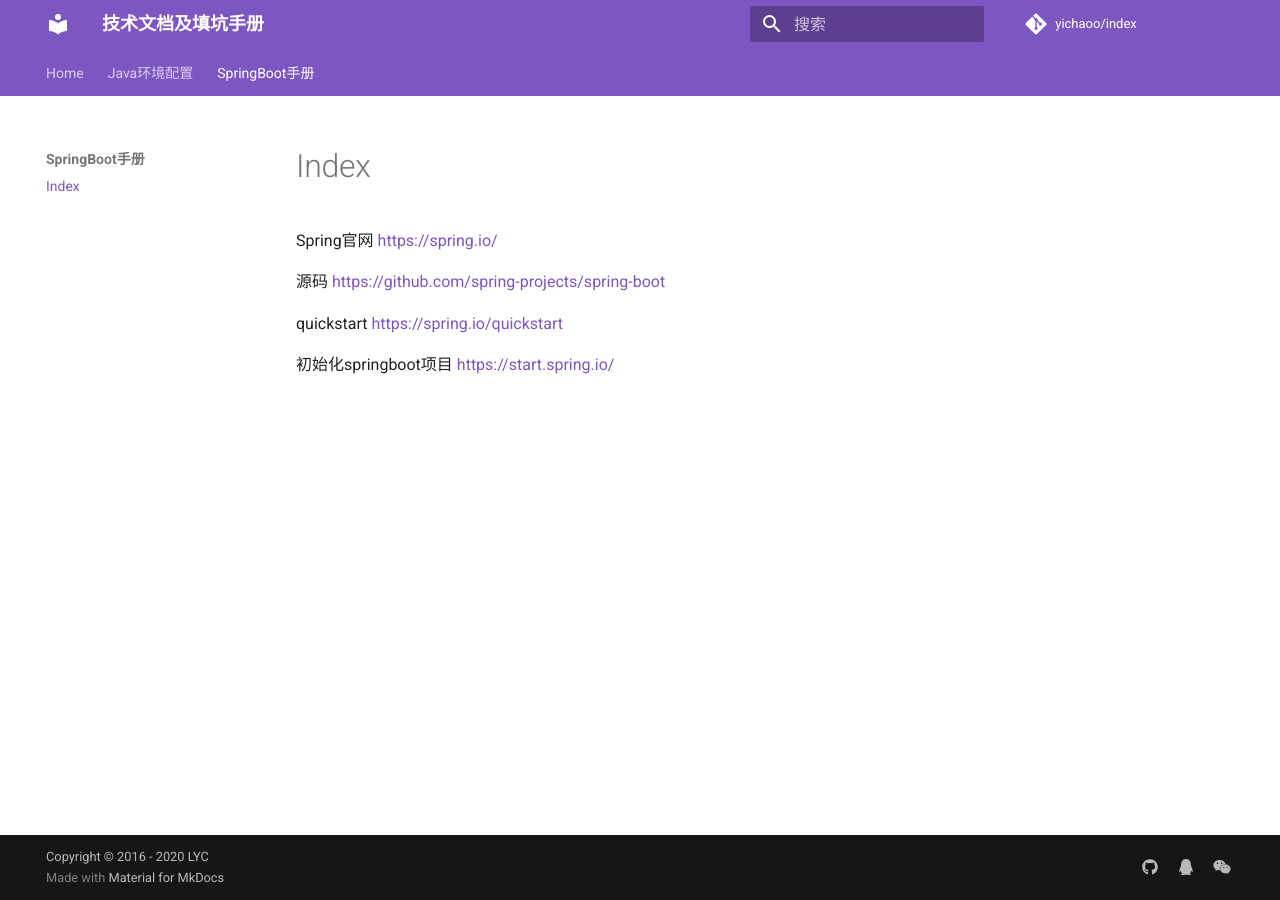
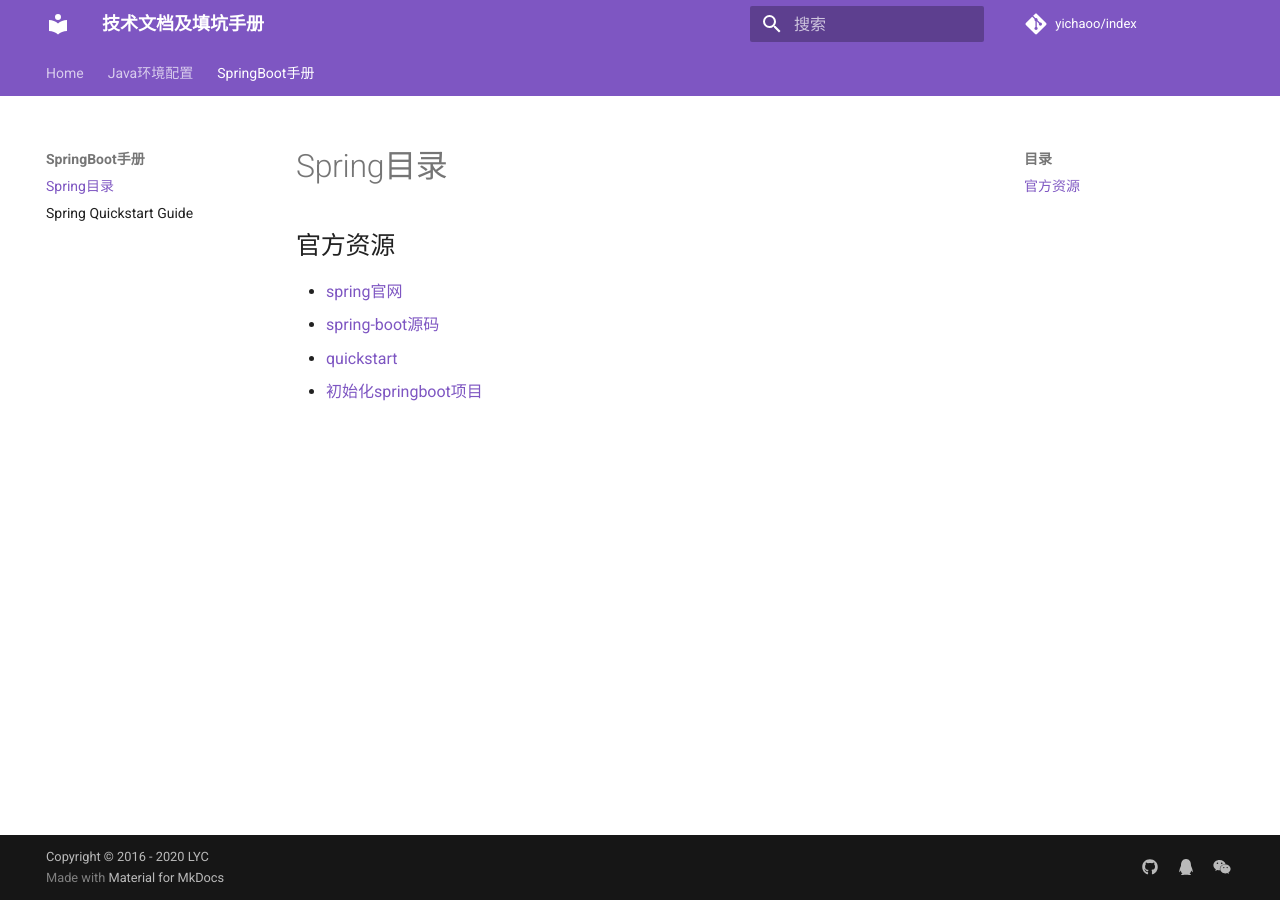
Before and after one commit to yichaoo/index, an MkDocs documentation site: the page built from docs/02.SpringBoot/index.md, in a window 1280 px wide. Built offline with MkDocs 1.6.1 and Material for MkDocs 9.7.7, drawn with Linux system fonts in a browser that asks for light colours; comment, search, counter and statistics services are not loaded.

Commit message:
添加quickstart

```diff
--- a/docs/02.SpringBoot/index.md
+++ b/docs/02.SpringBoot/index.md
@@ -1,11 +1,8 @@
-Spring官网
-https://spring.io/
+# Spring目录
 
-源码
-https://github.com/spring-projects/spring-boot
+## 官方资源
 
-quickstart
-https://spring.io/quickstart
-
-初始化springboot项目
-https://start.spring.io/
+- [spring官网](https://spring.io/)
+- [spring-boot源码](https://github.com/spring-projects/spring-boot)
+- [quickstart](https://spring.io/quickstart)
+- [初始化springboot项目](https://start.spring.io/)
```
Also changed, not shown: docs/02.SpringBoot/QuickStart.md (added, +97 -0 lines), docs/02.SpringBoot/pics/image-20200813171410314.png (added).
